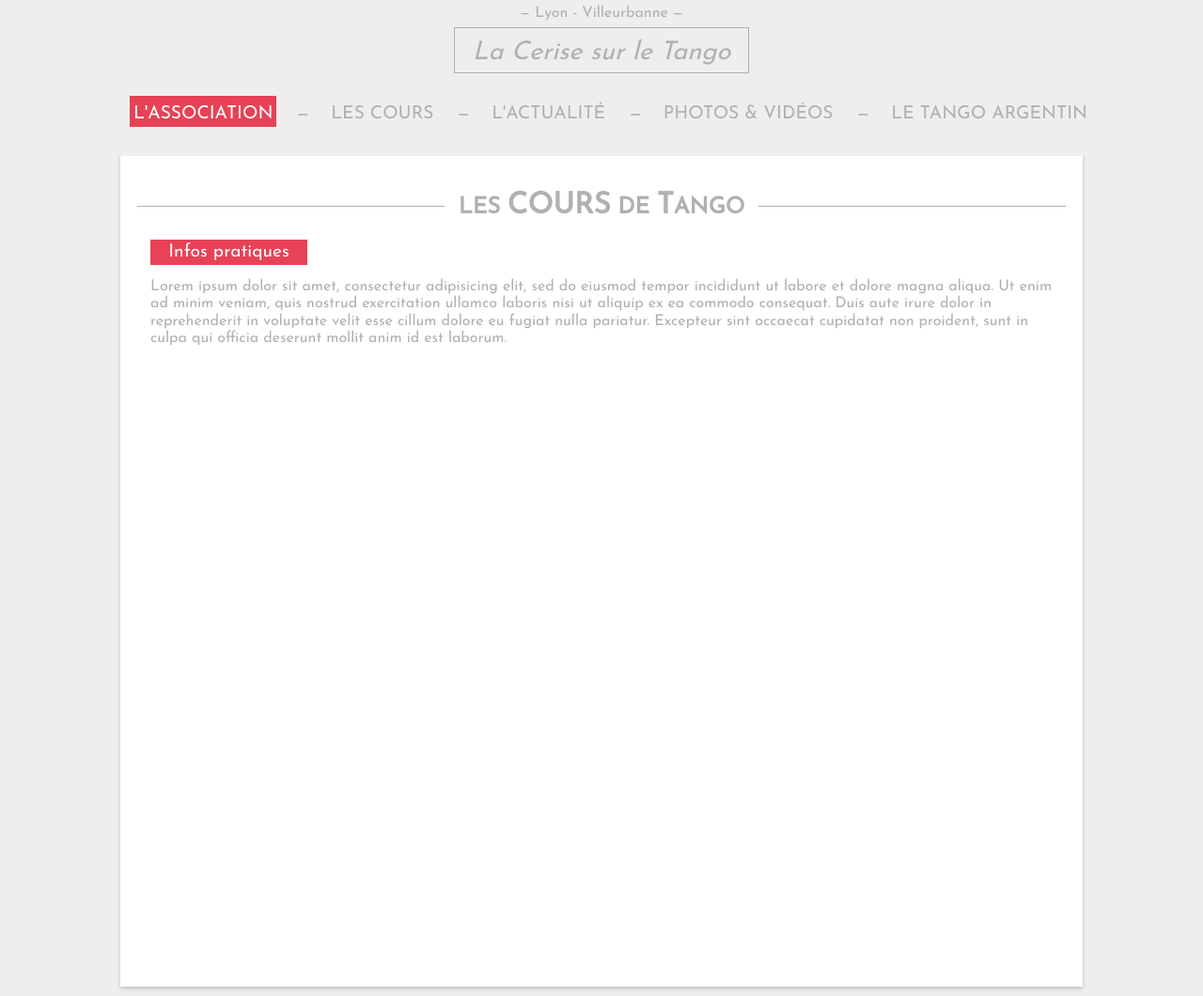
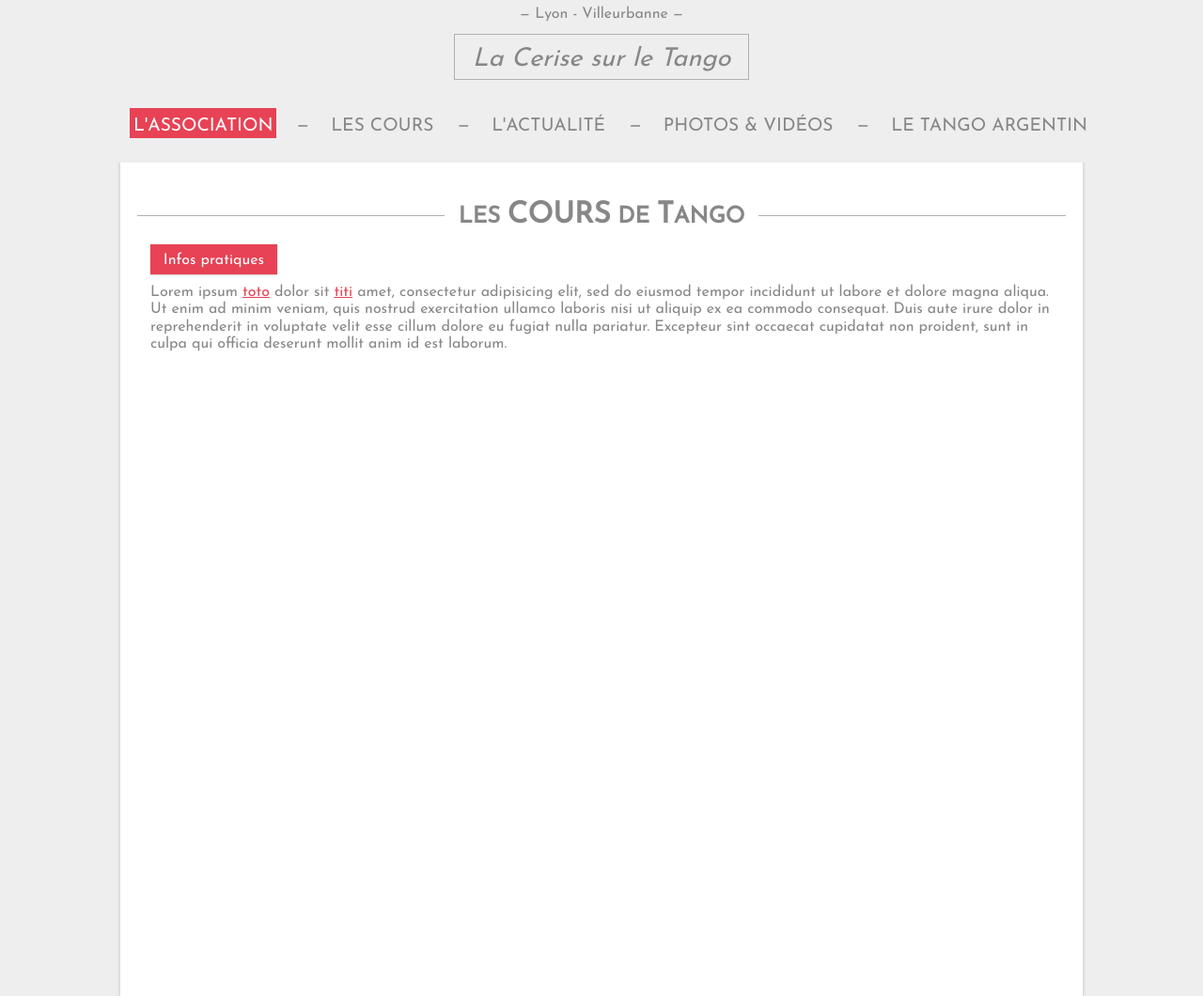
Before and after one commit to lacerisesurletango/lacerisesurletango.github.io, a Jekyll site: the page built from index.html, in a window 1280 px wide and 1060 px high. Shown: the whole window at 94% size. Built offline with Jekyll 4.4.1, drawn with Linux system fonts in a browser that asks for light colours.

Commit message:
nettoyage + commentaires

```diff
--- a/_includes/header.html
+++ b/_includes/header.html
@@ -1,23 +1,17 @@
 <header>
-  <div id="lyonvill">— Lyon - Villeurbanne —</div>
-  <h1 class="logo" id="logo_clair">La Cerise sur le Tango</h1>
-  <!--<div class="lcst_logo" id="logo_red">La Cerise sur le Tango</div>-->
+
+    <div id="lyonvill">— Lyon - Villeurbanne —</div>
+    <a href="/"><h1 class="logo" id="logo_clair">La Cerise sur le Tango</h1></a>
+    <!--<div class="lcst_logo" id="logo_red">La Cerise sur le Tango</div>-->
+    <a id="btn_menu" class="btn" href="javascript:void(0);" onclick="menuHandler()">☰</a>
 
   <nav>
-    <a id="btn_menu" class="btn" href="javascript:void(0);" onclick="menuHandler()">☰</a>
-
     <ul id="menu" class="">
-      <li><a href="/"
-        {% if page.url == '/'%}
-        class="actif"
-        {% endif %}
-        >L'association</a></li>
+      <li><a href="/" {% if page.url == '/'%} class="actif" {% endif %}>L'association</a></li>
       <li><a href="">Les cours</a></li>
       <li><a href="">L'actualité</a></li>
       <li><a href="">Photos &amp Vidéos</a></li>
       <li><a href="">Le tango Argentin</a></li>
-
     </ul>
   </nav>
-
 </header>
--- a/css/main.css
+++ b/css/main.css
@@ -8,22 +8,34 @@
 
 /*---------- Style global ----------*/
 body {
-  color:#B0B0B0; /*gris foncé*/
+  color:#878787; /*gris foncé*/
   background-color: #EEEEEE; /*gris clair*/
   font-family: 'Josefin Sans', sans-serif;
 }
 
+a {
+  color:#E74255;
+}
+
+p a:visited {
+  color: #e7949e; /*rouge plus clair*/
+}
+
+a:active {
+  box-shadow: 0 0 0 0; /*Supprime l'ombre des boutons cliquables*/
+}
 
 /*---------- UI elements ----------*/
 
 /* Logos */
 .logo {
-  display:inline-block;
+  display:inline-block; /* pour encadrer */
   font-style: italic;
   font-weight:100;
-  font-size: 1.7rem;
+  color:#878787; /*gris foncé*/
+  /*font size hérité de h1*/
   padding: 0.4em 0.7em 0.2em 0.7em;
-  margin: 0.2em;
+  margin: 0.4em;
 }
 
 #logo_clair {
@@ -58,7 +70,7 @@
 
 /* Pour agrandir des parties de titre avec <em> */
 h2>em {
-  font-size: 1.3em;
+  font-size: 1.3em; /*30% plus grand que h2*/
   font-style: normal;
 }
 
@@ -66,10 +78,11 @@
 
 .btn {
   color: white;
-  text-decoration: none;
-  font-size: 1.2rem;
+  text-decoration: none; /*supprime le soulignage des liens*/
   background-color: #E74255;
-  padding: 0.2em 1em 0.2em 1em;
+  border:1px solid #E74255;
+  padding: 0.5em 0.8em 0.4em 0.8em;
+  box-shadow: 0 1px 2px 0 rgba(0,0,0,0.2);
 }
 
 .btn:hover {
@@ -78,11 +91,9 @@
   border:2px solid #E74255;
 }
 #btn_menu {
-   font-size: 1.7rem;
   float: right;
   padding: 0.4em 0.7em 0.2em 0.7em;
-   margin: 0.2em;
-   display: none; /*à mettre dans une media query min-width*/
+  margin: 0.4em;
 }
 
 /* Menu */
@@ -107,17 +118,11 @@
   color:white;
 }
 
-
-
-
 /* Sections */
-
 
 .container { /* pour le contenu principal */
   background-color: white;
-  width: 80%;
-  margin:150px auto auto auto;
-  padding: 2em;
+
   height: 900px;
 }
 
@@ -130,13 +135,23 @@
   position: fixed;
   top: 0;
   text-align: center;
-  padding: 5px;
   background-color: #EEEEEE;
+
   z-index:1;
 }
 
 /* media queries */
-@media (min-width:951px){
+@media (min-width:951px){ /*Encran large : TODO breakpoint à déterminé en fonction du nombre d'item du menu*/
+
+/*Taille du logo*/
+h1 {
+  font-size: 1.7rem;
+}
+
+/* Menu écran large */
+#btn_menu {
+  display: none;
+}
 
 #menu li {
   display: inline;
@@ -155,24 +170,35 @@
   margin-left: 0;
 }
 
+.container {
+  margin: 10rem auto auto auto;
+  padding: 2em;
+  width: 80%;
+}
 
-  .logo {
-    font-size: 1.7rem;
+header {
+  padding-top: 0.4em;
 }
+
 
 }
 
 @media (max-width:950px) {
+
+  header {
+    font-size: 1.3rem;
+  }
+
   .logo {
     float:left;
-    font-size: 1.3rem;
+    font-size:inherit;
   }
   #lyonvill {
     display: none;
   }
   .container {
-    margin-top: 60px;
     width:100%;
+    padding: 5.3rem 2rem 2rem 2rem;
   }
 
   /*Drop down menu*/
@@ -180,14 +206,15 @@
   /*Affiche l'icone*/
   #btn_menu {
     display: block;
-    font-size: 1.3rem;
   }
 
   /* sous le logo */
   #menu {
     clear:left;
+    background-color: #E4E4E4;
     padding-top: 1em;
     display:none;
+    box-shadow: inset 0 0 2px 0 rgba(0,0,0,0.2);
   }
 
   #menu.present {
--- a/index.html
+++ b/index.html
@@ -6,7 +6,8 @@
 
   <a href="" class=btn>Infos pratiques</a>
 
+
   <p>
-    Lorem ipsum dolor sit amet, consectetur adipisicing elit, sed do eiusmod tempor incididunt ut labore et dolore magna aliqua. Ut enim ad minim veniam, quis nostrud exercitation ullamco laboris nisi ut aliquip ex ea commodo consequat. Duis aute irure dolor in reprehenderit in voluptate velit esse cillum dolore eu fugiat nulla pariatur. Excepteur sint occaecat cupidatat non proident, sunt in culpa qui officia deserunt mollit anim id est laborum.
+    Lorem ipsum <a href="/">toto</a> dolor sit <a href="mosd">titi</a> amet, consectetur adipisicing elit, sed do eiusmod tempor incididunt ut labore et dolore magna aliqua. Ut enim ad minim veniam, quis nostrud exercitation ullamco laboris nisi ut aliquip ex ea commodo consequat. Duis aute irure dolor in reprehenderit in voluptate velit esse cillum dolore eu fugiat nulla pariatur. Excepteur sint occaecat cupidatat non proident, sunt in culpa qui officia deserunt mollit anim id est laborum.
   </p>
 </div>
```
Lines whose indentation alone changed are shown as unchanged.
